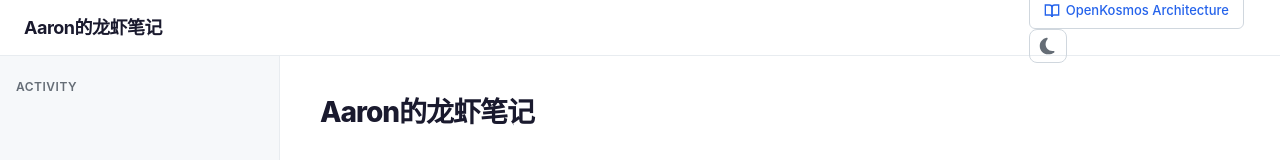
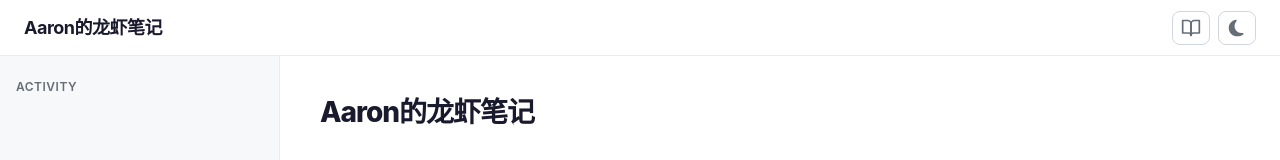
Before and after one commit to zhousen99-gif/aaron-notes, a website: page index.html in a window 1280 px wide. Shown: the top 160 px of the page. Drawn offline with nearby package versions, Linux system fonts and the light colour scheme; no server answers.

Commit message:
Fix: icon-only link button matching theme-toggle style

```diff
--- a/index.html
+++ b/index.html
@@ -13,18 +13,11 @@
       <div class="header-left">
         <h1 class="site-title">Aaron的龙虾笔记</h1>
       </div>
-      <div class="header-right">
-                <a href="openkosmos/" class="nav-link" style="
-          display:inline-flex;align-items:center;gap:6px;
-          padding:6px 14px;border-radius:6px;font-size:13px;font-weight:500;
-          color:var(--accent);border:1px solid var(--border);
-          text-decoration:none;margin-right:12px;
-          transition:all 0.2s;
-        " onmouseover="this.style.background='var(--tag-bg)';this.style.borderColor='var(--accent)'" onmouseout="this.style.background='';this.style.borderColor='var(--border)'">
-          <svg viewBox="0 0 24 24" width="16" height="16" fill="none" stroke="currentColor" stroke-width="2"><path d="M2 3h6a4 4 0 0 1 4 4v14a3 3 0 0 0-3-3H2z"/><path d="M22 3h-6a4 4 0 0 0-4 4v14a3 3 0 0 1 3-3h7z"/></svg>
-          OpenKosmos Architecture
+      <div class="header-right" style="display:flex;align-items:center;gap:8px;">
+        <a href="openkosmos/" class="theme-toggle" title="OpenKosmos Architecture" style="text-decoration:none;">
+          <svg viewBox="0 0 24 24" width="20" height="20" fill="none" stroke="currentColor" stroke-width="2" stroke-linecap="round" stroke-linejoin="round"><path d="M2 3h6a4 4 0 0 1 4 4v14a3 3 0 0 0-3-3H2z"/><path d="M22 3h-6a4 4 0 0 0-4 4v14a3 3 0 0 1 3-3h7z"/></svg>
         </a>
-<button class="theme-toggle" id="themeToggle" title="切换主题">
+        <button class="theme-toggle" id="themeToggle" title="切换主题">
           <svg class="icon-sun" viewBox="0 0 24 24" width="20" height="20"><path fill="currentColor" d="M12 7a5 5 0 100 10 5 5 0 000-10zm0-3a1 1 0 01-1-1V1a1 1 0 112 0v2a1 1 0 01-1 1zm0 18a1 1 0 01-1-1v-2a1 1 0 112 0v2a1 1 0 01-1 1zm9-9a1 1 0 01-1 1h-2a1 1 0 110-2h2a1 1 0 011 1zM6 12a1 1 0 01-1 1H3a1 1 0 110-2h2a1 1 0 011 1zm12.364-5.364a1 1 0 01-.707-.293l-1.414-1.414a1 1 0 111.414-1.414l1.414 1.414a1 1 0 01-.707 1.707zM7.05 18.364a1 1 0 01-.707-.293l-1.414-1.414a1 1 0 111.414-1.414l1.414 1.414a1 1 0 01-.707 1.707zm11.314 0a1 1 0 01-.707-1.707l1.414-1.414a1 1 0 111.414 1.414l-1.414 1.414a1 1 0 01-.707.293zM7.05 5.636a1 1 0 01-.707-1.707l1.414-1.414a1 1 0 111.414 1.414L7.757 5.343a1 1 0 01-.707.293z"/></svg>
           <svg class="icon-moon" viewBox="0 0 24 24" width="20" height="20"><path fill="currentColor" d="M12.1 22c-5.5 0-10-4.5-10-10 0-4.8 3.4-8.8 8.1-9.8.5-.1 1 .1 1.3.5.3.4.2.9-.1 1.3C10.1 5.5 9.1 7.6 9.1 10c0 4.4 3.6 8 8 8 .4 0 .8 0 1.2-.1.5-.1 1 .1 1.3.5.3.4.2 1-.1 1.3-2 1.5-4.4 2.3-7.4 2.3z"/></svg>
         </button>
```
